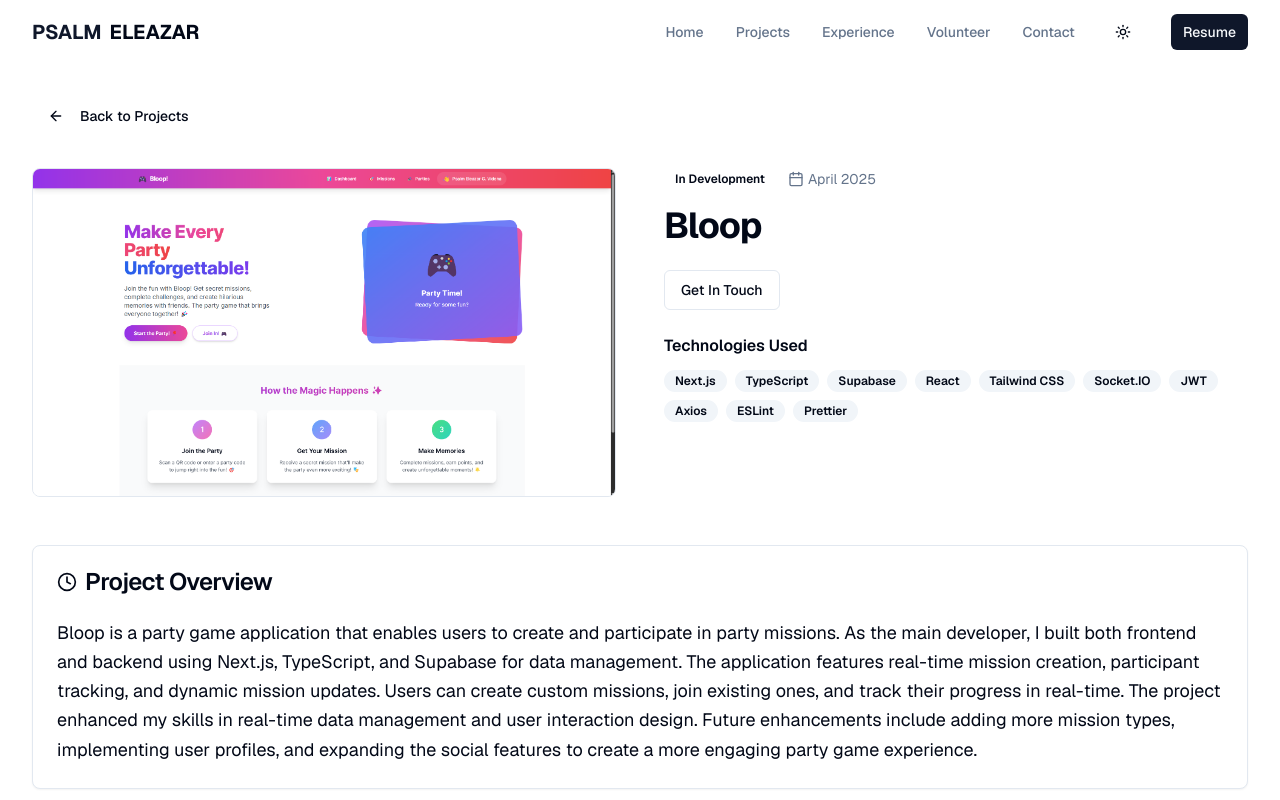
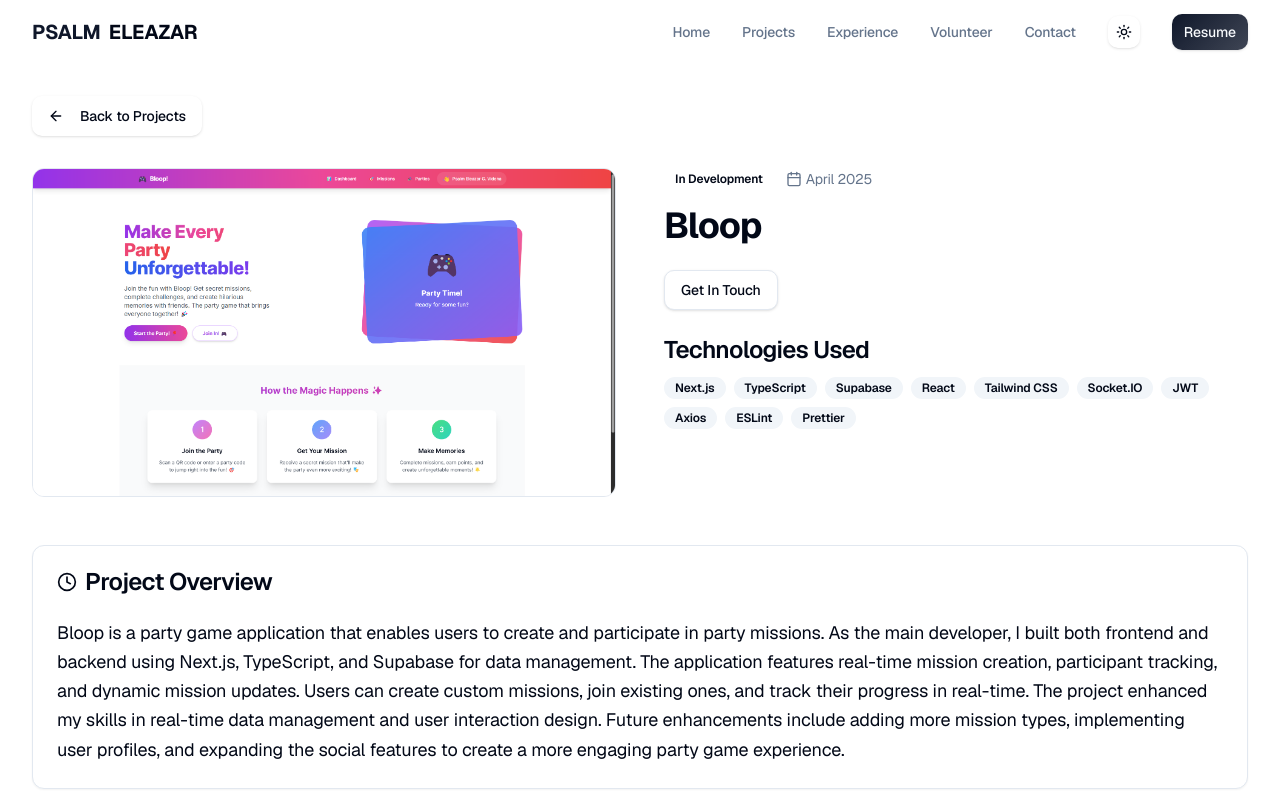
Before and after one commit to P541M/portfolio, a Next.js app: page /projects/bloop in a window 1280 px wide. Shown: the top 800 px of the page. Built offline with nearby package versions, Linux system fonts and the light colour scheme.

Commit message:
minor adjustments to ui/ux

```diff
--- a/src/app/globals.css
+++ b/src/app/globals.css
@@ -22,12 +22,27 @@
   --border: 214.3 31.8% 91.4%;
   --input: 214.3 31.8% 91.4%;
   --ring: 222.2 84% 4.9%;
-  --radius: 0.5rem;
+  --radius: 0.75rem;
   --chart-1: 12 76% 61%;
   --chart-2: 173 58% 39%;
   --chart-3: 197 37% 24%;
   --chart-4: 43 74% 66%;
   --chart-5: 27 87% 67%;
+
+  /* Enhanced design tokens */
+  --shadow-sm: 0 1px 2px 0 rgb(0 0 0 / 0.05);
+  --shadow: 0 1px 3px 0 rgb(0 0 0 / 0.1), 0 1px 2px -1px rgb(0 0 0 / 0.1);
+  --shadow-md: 0 4px 6px -1px rgb(0 0 0 / 0.1), 0 2px 4px -2px rgb(0 0 0 / 0.1);
+  --shadow-lg: 0 10px 15px -3px rgb(0 0 0 / 0.1), 0 4px 6px -4px rgb(0 0 0 / 0.1);
+  --shadow-xl: 0 20px 25px -5px rgb(0 0 0 / 0.1), 0 8px 10px -6px rgb(0 0 0 / 0.1);
+
+  /* Glass morphism */
+  --glass-bg: rgba(255, 255, 255, 0.8);
+  --glass-border: rgba(255, 255, 255, 0.2);
+
+  /* Improved gradients */
+  --gradient-primary: linear-gradient(135deg, hsl(var(--primary)) 0%, hsl(var(--primary) / 0.8) 100%);
+  --gradient-subtle: linear-gradient(135deg, hsl(var(--background)) 0%, hsl(var(--muted)) 100%);
 }
 
 .dark {
@@ -55,6 +70,21 @@
   --chart-3: 30 80% 55%;
   --chart-4: 280 65% 60%;
   --chart-5: 340 75% 55%;
+
+  /* Enhanced dark mode design tokens */
+  --shadow-sm: 0 1px 2px 0 rgb(0 0 0 / 0.8);
+  --shadow: 0 1px 3px 0 rgb(0 0 0 / 0.8), 0 1px 2px -1px rgb(0 0 0 / 0.8);
+  --shadow-md: 0 4px 6px -1px rgb(0 0 0 / 0.8), 0 2px 4px -2px rgb(0 0 0 / 0.8);
+  --shadow-lg: 0 10px 15px -3px rgb(0 0 0 / 0.8), 0 4px 6px -4px rgb(0 0 0 / 0.8);
+  --shadow-xl: 0 20px 25px -5px rgb(0 0 0 / 0.8), 0 8px 10px -6px rgb(0 0 0 / 0.8);
+
+  /* Dark mode glass morphism */
+  --glass-bg: rgba(30, 41, 59, 0.8);
+  --glass-border: rgba(255, 255, 255, 0.1);
+
+  /* Dark mode gradients */
+  --gradient-primary: linear-gradient(135deg, hsl(var(--primary)) 0%, hsl(var(--primary) / 0.8) 100%);
+  --gradient-subtle: linear-gradient(135deg, hsl(var(--background)) 0%, hsl(var(--muted)) 100%);
 }
 
 * {
@@ -78,5 +108,78 @@ html {
 
   body {
     @apply min-h-screen bg-background font-sans antialiased;
+    line-height: 1.6;
+    letter-spacing: -0.01em;
+  }
+
+  /* Enhanced typography scale */
+  h1 {
+    @apply text-4xl font-bold tracking-tight leading-tight;
+    line-height: 1.1;
+  }
+
+  h2 {
+    @apply text-3xl font-semibold tracking-tight leading-tight;
+    line-height: 1.2;
+  }
+
+  h3 {
+    @apply text-2xl font-semibold tracking-tight;
+    line-height: 1.3;
+  }
+
+  h4 {
+    @apply text-xl font-medium;
+    line-height: 1.4;
+  }
+
+  p {
+    line-height: 1.7;
   }
 }
+
+/* Enhanced utility classes */
+@layer utilities {
+  .glass {
+    background: var(--glass-bg);
+    backdrop-filter: blur(16px);
+    border: 1px solid var(--glass-border);
+  }
+
+  .shadow-smooth {
+    box-shadow: var(--shadow);
+  }
+
+  .shadow-smooth-md {
+    box-shadow: var(--shadow-md);
+  }
+
+  .shadow-smooth-lg {
+    box-shadow: var(--shadow-lg);
+  }
+
+  .gradient-primary {
+    background: var(--gradient-primary);
+  }
+
+  .gradient-subtle {
+    background: var(--gradient-subtle);
+  }
+
+  .animate-fade-in-up {
+    animation: fade-in-up 0.6s ease-out forwards;
+  }
+
+  .animate-fade-in {
+    animation: fade-in 0.5s ease-out forwards;
+  }
+
+  .hover-lift {
+    transition: all 0.3s cubic-bezier(0.4, 0, 0.2, 1);
+  }
+
+  .hover-lift:hover {
+    transform: translateY(-2px);
+    box-shadow: var(--shadow-lg);
+  }
+}
--- a/src/components/sections/Hero.tsx
+++ b/src/components/sections/Hero.tsx
@@ -87,7 +87,7 @@ const Hero = () => {
               </motion.h1>
               <motion.div
                 variants={itemVariants}
-                className="mt-3 h-px w-full bg-gradient-to-r from-transparent via-primary/30 to-transparent md:mt-4"
+                className="mt-3 h-px w-full bg-gradient-to-r from-transparent via-primary/30 to-transparent md:mt-4 animate-fade-in"
               />
             </div>
 
@@ -176,7 +176,7 @@ const Hero = () => {
                         target="_blank"
                         rel="noopener noreferrer"
                         aria-label={link.name}
-                        className="group flex h-8 w-8 items-center justify-center rounded-full bg-background border border-border text-primary shadow-sm transition-all duration-300 hover:bg-primary hover:text-primary-foreground md:h-10 md:w-10"
+                        className="group flex h-8 w-8 items-center justify-center rounded-full bg-background border border-border text-primary shadow-smooth transition-all duration-300 hover:bg-primary hover:text-primary-foreground hover:-translate-y-1 hover:shadow-smooth-md md:h-10 md:w-10"
                       >
                         <IconComponent className="h-4 w-4 md:h-5 md:w-5" />
                       </Link>
--- a/src/components/sections/Navigation.tsx
+++ b/src/components/sections/Navigation.tsx
@@ -56,7 +56,7 @@ const Navigation = () => {
       className={cn(
         "fixed top-0 z-50 w-full transition-all duration-300",
         scrolled
-          ? "bg-background/80 backdrop-blur-md border-b border-border"
+          ? "glass shadow-smooth border-b border-border/50"
           : "bg-transparent"
       )}
     >
--- a/src/components/sections/Projects.tsx
+++ b/src/components/sections/Projects.tsx
@@ -155,7 +155,7 @@ const Projects = () => {
           >
             {displayedProjects.map((project) => (
               <motion.div key={project.id} variants={itemVariants}>
-                <Card className="group h-full overflow-hidden hover:shadow-lg transition-all duration-300 hover:-translate-y-1">
+                <Card className="group h-full overflow-hidden hover-lift shadow-smooth hover:shadow-smooth-lg border-border/50">
                   {/* Project Image */}
                   <div className="relative aspect-video overflow-hidden">
                     <Image
--- a/src/components/ui/button.tsx
+++ b/src/components/ui/button.tsx
@@ -5,19 +5,19 @@ import { cva, type VariantProps } from "class-variance-authority"
 import { cn } from "@/lib/utils"
 
 const buttonVariants = cva(
-  "inline-flex items-center justify-center gap-2 whitespace-nowrap rounded-md text-sm font-medium ring-offset-background transition-colors focus-visible:outline-none focus-visible:ring-2 focus-visible:ring-ring focus-visible:ring-offset-2 disabled:pointer-events-none disabled:opacity-50 [&_svg]:pointer-events-none [&_svg]:size-4 [&_svg]:shrink-0",
+  "inline-flex items-center justify-center gap-2 whitespace-nowrap rounded-md text-sm font-medium ring-offset-background transition-all duration-200 focus-visible:outline-none focus-visible:ring-2 focus-visible:ring-ring focus-visible:ring-offset-2 disabled:pointer-events-none disabled:opacity-50 [&_svg]:pointer-events-none [&_svg]:size-4 [&_svg]:shrink-0 shadow-smooth hover:shadow-smooth-md active:scale-[0.98]",
   {
     variants: {
       variant: {
-        default: "bg-primary text-primary-foreground hover:bg-primary/90",
+        default: "gradient-primary text-primary-foreground hover:opacity-90 hover:-translate-y-0.5",
         destructive:
-          "bg-destructive text-destructive-foreground hover:bg-destructive/90",
+          "bg-destructive text-destructive-foreground hover:bg-destructive/90 hover:-translate-y-0.5",
         outline:
-          "border border-input bg-background hover:bg-accent hover:text-accent-foreground",
+          "border border-input bg-background hover:bg-accent hover:text-accent-foreground hover:-translate-y-0.5",
         secondary:
-          "bg-secondary text-secondary-foreground hover:bg-secondary/80",
+          "bg-secondary text-secondary-foreground hover:bg-secondary/80 hover:-translate-y-0.5",
         ghost: "hover:bg-accent hover:text-accent-foreground",
-        link: "text-primary underline-offset-4 hover:underline",
+        link: "text-primary underline-offset-4 hover:underline shadow-none hover:shadow-none",
       },
       size: {
         default: "h-10 px-4 py-2",
--- a/src/components/ui/input.tsx
+++ b/src/components/ui/input.tsx
@@ -8,7 +8,7 @@ const Input = React.forwardRef<HTMLInputElement, React.ComponentProps<"input">>(
       <input
         type={type}
         className={cn(
-          "flex h-10 w-full rounded-md border border-input bg-background px-3 py-2 text-base ring-offset-background file:border-0 file:bg-transparent file:text-sm file:font-medium file:text-foreground placeholder:text-muted-foreground focus-visible:outline-none focus-visible:ring-2 focus-visible:ring-ring focus-visible:ring-offset-2 disabled:cursor-not-allowed disabled:opacity-50 md:text-sm",
+          "flex h-10 w-full rounded-md border border-input bg-background px-3 py-2 text-base ring-offset-background file:border-0 file:bg-transparent file:text-sm file:font-medium file:text-foreground placeholder:text-muted-foreground focus-visible:outline-none focus-visible:ring-2 focus-visible:ring-ring focus-visible:ring-offset-2 disabled:cursor-not-allowed disabled:opacity-50 md:text-sm shadow-smooth focus:shadow-smooth-md focus:border-primary/50 transition-all duration-200",
           className
         )}
         ref={ref}
--- a/src/components/ui/textarea.tsx
+++ b/src/components/ui/textarea.tsx
@@ -9,7 +9,7 @@ const Textarea = React.forwardRef<
   return (
     <textarea
       className={cn(
-        "flex min-h-[80px] w-full rounded-md border border-input bg-background px-3 py-2 text-base ring-offset-background placeholder:text-muted-foreground focus-visible:outline-none focus-visible:ring-2 focus-visible:ring-ring focus-visible:ring-offset-2 disabled:cursor-not-allowed disabled:opacity-50 md:text-sm",
+        "flex min-h-[80px] w-full rounded-md border border-input bg-background px-3 py-2 text-base ring-offset-background placeholder:text-muted-foreground focus-visible:outline-none focus-visible:ring-2 focus-visible:ring-ring focus-visible:ring-offset-2 disabled:cursor-not-allowed disabled:opacity-50 md:text-sm shadow-smooth focus:shadow-smooth-md focus:border-primary/50 transition-all duration-200 resize-none",
         className
       )}
       ref={ref}
--- a/src/components/ui/timeline-card.tsx
+++ b/src/components/ui/timeline-card.tsx
@@ -13,9 +13,9 @@ interface TimelineCardProps {
 
 export function TimelineCard({ item, getIcon }: TimelineCardProps) {
   return (
-    <Card className="group h-full overflow-hidden hover:shadow-lg transition-all duration-300 hover:-translate-y-1 flex flex-col">
+    <Card className="group h-full overflow-hidden hover-lift shadow-smooth hover:shadow-smooth-lg flex flex-col border-border/50">
       {/* Card Header with Company Name */}
-      <CardHeader className="relative bg-gradient-to-r from-primary/90 to-primary text-primary-foreground">
+      <CardHeader className="relative gradient-primary text-primary-foreground">
         <CardTitle className="text-xl font-bold">
           {item.company}
         </CardTitle>
--- a/src/components/ui/volunteer-card.tsx
+++ b/src/components/ui/volunteer-card.tsx
@@ -11,9 +11,9 @@ interface VolunteerCardProps {
 
 export function VolunteerCard({ volunteer, getIcon }: VolunteerCardProps) {
   return (
-    <Card className="group h-full overflow-hidden hover:shadow-lg transition-all duration-300 hover:-translate-y-1 flex flex-col">
+    <Card className="group h-full overflow-hidden hover-lift shadow-smooth hover:shadow-smooth-lg flex flex-col border-border/50">
       {/* Card Header with Company Name */}
-      <CardHeader className="relative bg-gradient-to-r from-primary/90 to-primary text-primary-foreground">
+      <CardHeader className="relative gradient-primary text-primary-foreground">
         <CardTitle className="text-xl font-bold">
           {volunteer.company}
         </CardTitle>
```
Also changed, not shown: .claude/settings.local.json.
